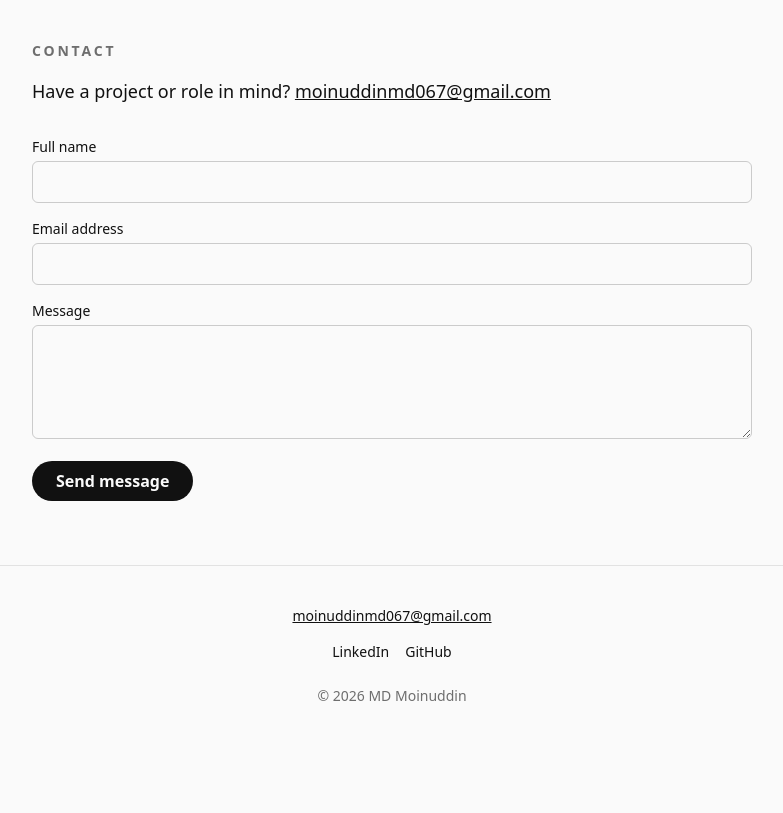
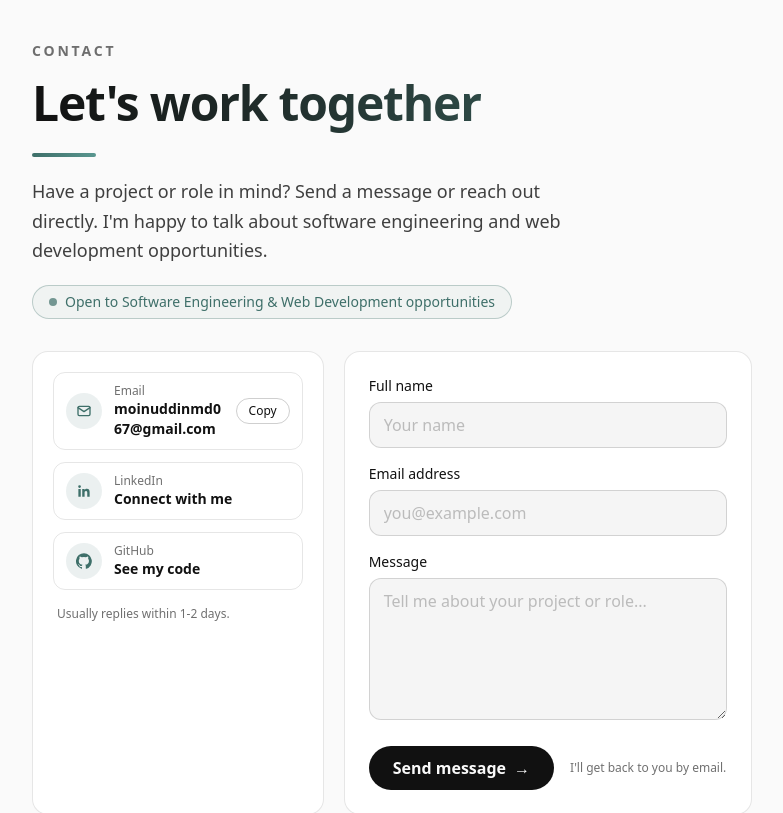
Before and after one commit to MD-Moinuddin/My-Portfolio, a Next.js app: page / in a window 1280 px wide. Shown: the part 4200-5013 px from the top of the page, without its empty margins (248-1031 px from the left). Before the commit the page ends 4946 px from the top, so only its background shows below. Built offline with nearby package versions, Linux system fonts and the light colour scheme.

Commit message:
Redesign Contact section with direct links, copy-email button, and card form
Co-Authored-By: Claude Sonnet 5.5 <noreply@anthropic.com>

```diff
--- a/components/sections/Contact.tsx
+++ b/components/sections/Contact.tsx
@@ -5,14 +5,49 @@ import { site } from '@/lib/site';
 
 type Status = 'idle' | 'submitting' | 'success' | 'error';
 
+const fieldClass =
+  'mt-1.5 w-full rounded-xl border border-ink/15 bg-ink/[0.04] px-3.5 py-2.5 outline-none transition-colors placeholder:opacity-50 focus:border-accent-text focus:ring-2 focus:ring-accent-text/25 dark:border-snow/15 dark:bg-snow/[0.04] dark:focus:border-accent dark:focus:ring-accent/25';
+const itemClass =
+  'flex items-center gap-3 rounded-xl border border-ink/10 px-3 py-2.5 text-sm transition-all duration-200 hover:-translate-y-px hover:border-accent-text dark:border-snow/10 dark:hover:border-accent';
+const iconClass =
+  'flex h-9 w-9 shrink-0 items-center justify-center rounded-full bg-accent-text/10 text-accent-text dark:bg-accent/15 dark:text-accent';
+
+function EmailIcon() {
+  return (
+    <svg aria-hidden="true" viewBox="0 0 24 24" fill="none" stroke="currentColor" strokeWidth="2" strokeLinecap="round" strokeLinejoin="round" className="h-4 w-4">
+      <rect x="3" y="5" width="18" height="14" rx="2" />
+      <path d="m3 7 9 6 9-6" />
+    </svg>
+  );
+}
+
+function LinkedInIcon() {
+  return (
+    <svg aria-hidden="true" viewBox="0 0 24 24" fill="currentColor" className="h-4 w-4">
+      <path d="M20.45 20.45h-3.56v-5.57c0-1.33-.03-3.04-1.85-3.04-1.86 0-2.14 1.45-2.14 2.94v5.67H9.35V9h3.41v1.56h.05c.48-.9 1.64-1.85 3.37-1.85 3.6 0 4.27 2.37 4.27 5.46v6.28zM5.34 7.43a2.06 2.06 0 1 1 0-4.12 2.06 2.06 0 0 1 0 4.12zM7.12 20.45H3.56V9h3.56v11.45z" />
+    </svg>
+  );
+}
+
+function GitHubIcon() {
+  return (
+    <svg aria-hidden="true" viewBox="0 0 24 24" fill="currentColor" className="h-4 w-4">
+      <path d="M12 .3a12 12 0 0 0-3.8 23.4c.6.1.8-.3.8-.6v-2c-3.3.7-4-1.6-4-1.6-.6-1.4-1.4-1.8-1.4-1.8-1-.7.1-.7.1-.7 1.2.1 1.8 1.2 1.8 1.2 1 1.8 2.8 1.3 3.5 1 .1-.8.4-1.3.7-1.6-2.7-.3-5.5-1.3-5.5-5.9 0-1.3.5-2.4 1.2-3.2-.1-.3-.5-1.5.1-3.2 0 0 1-.3 3.3 1.2a11.5 11.5 0 0 1 6 0c2.3-1.5 3.3-1.2 3.3-1.2.7 1.7.2 2.9.1 3.2.8.8 1.2 1.9 1.2 3.2 0 4.6-2.8 5.6-5.5 5.9.4.4.8 1.1.8 2.2v3.3c0 .3.2.7.8.6A12 12 0 0 0 12 .3z" />
+    </svg>
+  );
+}
+
 export function Contact() {
   const formRef = useRef<HTMLFormElement>(null);
   const idleTimeoutRef = useRef<ReturnType<typeof setTimeout> | null>(null);
+  const copiedTimeoutRef = useRef<ReturnType<typeof setTimeout> | null>(null);
   const [status, setStatus] = useState<Status>('idle');
+  const [copied, setCopied] = useState(false);
 
   useEffect(() => {
     return () => {
       if (idleTimeoutRef.current) clearTimeout(idleTimeoutRef.current);
+      if (copiedTimeoutRef.current) clearTimeout(copiedTimeoutRef.current);
     };
   }, []);
 
@@ -41,60 +76,122 @@ export function Contact() {
     idleTimeoutRef.current = setTimeout(() => setStatus('idle'), 4000);
   }
 
+  async function copyEmail() {
+    try {
+      await navigator.clipboard.writeText(site.email);
+      setCopied(true);
+      if (copiedTimeoutRef.current) clearTimeout(copiedTimeoutRef.current);
+      copiedTimeoutRef.current = setTimeout(() => setCopied(false), 2000);
+    } catch {
+      // Clipboard unavailable: the mailto link above still works.
+    }
+  }
+
   return (
     <section id="contact" className="mx-auto max-w-3xl px-6 py-16">
       <h2 className="text-sm font-semibold uppercase tracking-[0.2em] opacity-60">Contact</h2>
-      <p className="mt-4 text-lg">
-        Have a project or role in mind?{' '}
-        <a href={`mailto:${site.email}`} className="underline">
-          {site.email}
+      <p className="mt-3 bg-gradient-to-r from-ink to-accent-text bg-clip-text text-3xl font-bold leading-tight tracking-tight text-transparent sm:text-5xl dark:from-snow dark:to-accent">
+        Let&apos;s work together
+      </p>
+      <div
+        aria-hidden="true"
+        className="mt-5 h-1 w-16 rounded-full bg-gradient-to-r from-accent-text to-accent dark:from-accent dark:to-accent-text"
+      />
+      <p className="mt-5 max-w-xl text-pretty text-lg leading-relaxed opacity-80">
+        Have a project or role in mind? Send a message or reach out directly. I&apos;m happy to talk about software
+        engineering and web development opportunities.
+      </p>
+      <div className="mt-5 inline-flex items-center gap-2 rounded-full border border-accent-text/30 bg-accent-text/5 px-4 py-1.5 text-sm font-medium text-accent-text dark:border-accent/30 dark:bg-accent/5 dark:text-accent">
+        <span aria-hidden="true" className="h-2 w-2 animate-pulse rounded-full bg-accent-text dark:bg-accent" />
+        {site.availability}
+      </div>
+
+      <div className="mt-8 grid gap-5 md:grid-cols-[5fr_7fr]">
+        <div className="flex flex-col gap-3 rounded-2xl border border-ink/10 bg-white p-5 dark:border-snow/10 dark:bg-white/[0.03]">
+          <div className={`${itemClass} justify-between`}>
+            <a href={`mailto:${site.email}`} className="flex min-w-0 flex-1 items-center gap-3">
+              <span className={iconClass}>
+                <EmailIcon />
+              </span>
+              <span className="min-w-0">
+                <span className="block text-xs opacity-60">Email</span>
+                <span className="block break-all font-semibold">{site.email}</span>
+              </span>
             </a>
-      </p>
-      <form ref={formRef} onSubmit={handleSubmit} className="mt-8 space-y-4">
+            <button
+              type="button"
+              onClick={copyEmail}
+              className="shrink-0 rounded-full border border-ink/20 px-3 py-1 text-xs transition-colors hover:bg-ink/5 dark:border-snow/20 dark:hover:bg-snow/5"
+            >
+              {copied ? 'Copied!' : 'Copy'}
+            </button>
+          </div>
+          <a href={site.social.linkedin} target="_blank" rel="noopener noreferrer" className={itemClass}>
+            <span className={iconClass}>
+              <LinkedInIcon />
+            </span>
+            <span>
+              <span className="block text-xs opacity-60">LinkedIn</span>
+              <span className="block font-semibold">Connect with me</span>
+            </span>
+          </a>
+          <a href={site.social.github} target="_blank" rel="noopener noreferrer" className={itemClass}>
+            <span className={iconClass}>
+              <GitHubIcon />
+            </span>
+            <span>
+              <span className="block text-xs opacity-60">GitHub</span>
+              <span className="block font-semibold">See my code</span>
+            </span>
+          </a>
+          <p className="mt-1 px-1 text-xs opacity-60">Usually replies within 1-2 days.</p>
+        </div>
+
+        <form
+          ref={formRef}
+          onSubmit={handleSubmit}
+          className="rounded-2xl border border-ink/10 bg-white p-5 sm:p-6 dark:border-snow/10 dark:bg-white/[0.03]"
+        >
           <div>
             <label htmlFor="name" className="block text-sm font-medium">
               Full name
             </label>
-          <input
-            id="name"
-            name="name"
-            type="text"
-            required
-            className="mt-1 w-full rounded-md border border-ink/20 bg-transparent px-3 py-2 dark:border-snow/20"
-          />
+            <input id="name" name="name" type="text" required placeholder="Your name" className={fieldClass} />
           </div>
-        <div>
+          <div className="mt-4">
             <label htmlFor="email" className="block text-sm font-medium">
               Email address
             </label>
-          <input
-            id="email"
-            name="email"
-            type="email"
-            required
-            className="mt-1 w-full rounded-md border border-ink/20 bg-transparent px-3 py-2 dark:border-snow/20"
-          />
+            <input id="email" name="email" type="email" required placeholder="you@example.com" className={fieldClass} />
           </div>
-        <div>
+          <div className="mt-4">
             <label htmlFor="message" className="block text-sm font-medium">
               Message
             </label>
             <textarea
               id="message"
               name="message"
-            rows={4}
+              rows={5}
               required
-            className="mt-1 w-full rounded-md border border-ink/20 bg-transparent px-3 py-2 dark:border-snow/20"
+              placeholder="Tell me about your project or role..."
+              className={`${fieldClass} min-h-32 resize-y`}
             />
           </div>
+          <div className="mt-5 flex flex-wrap items-center gap-4">
             <button
               type="submit"
               disabled={status === 'submitting'}
-          className="rounded-full bg-ink px-6 py-2 font-semibold text-paper disabled:opacity-60 dark:bg-snow dark:text-canvas"
+              className="group inline-flex items-center gap-2 rounded-full bg-ink px-6 py-2.5 font-semibold text-paper transition-all duration-200 hover:-translate-y-0.5 hover:shadow-lg hover:shadow-ink/10 disabled:opacity-60 dark:bg-snow dark:text-canvas dark:hover:shadow-snow/10"
             >
               {status === 'submitting' ? 'Sending...' : 'Send message'}
+              <span aria-hidden="true" className="transition-transform duration-200 group-hover:translate-x-1">
+                →
+              </span>
             </button>
+            <span className="text-xs opacity-60">I&apos;ll get back to you by email.</span>
+          </div>
         </form>
+      </div>
 
       <div
         role="status"
```
Also changed, not shown: 1 other file (tests, documents, lock files or other folders). Lines whose indentation alone changed are shown as unchanged.
